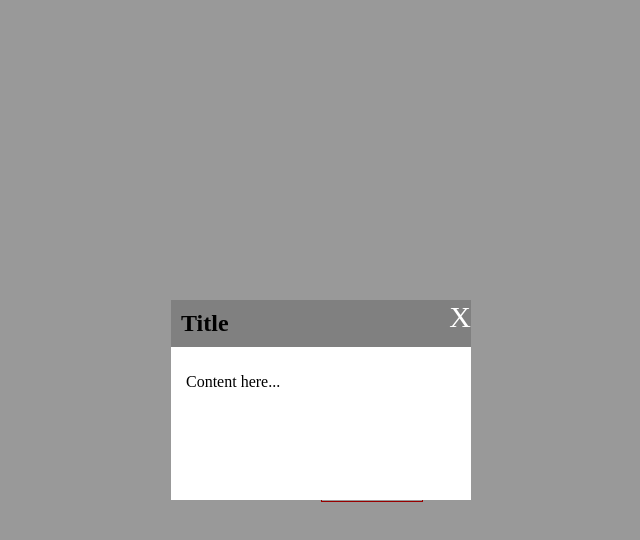
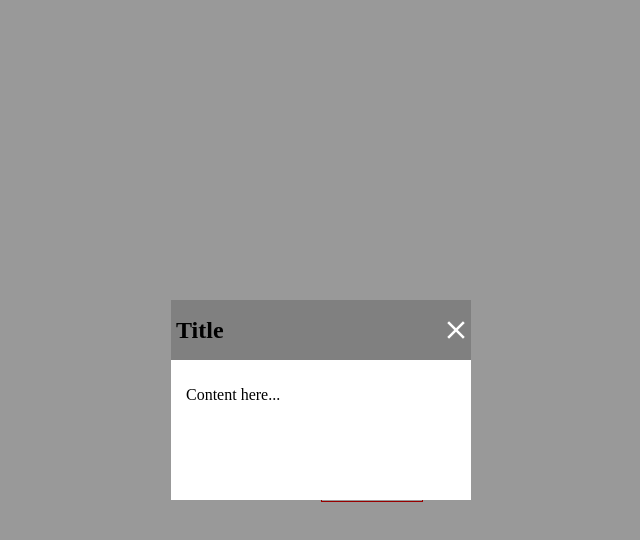
Before and after one commit to wangpin34/learn-css, a plain HTML site: page modal-window.html in a window 1280 px wide. Both pictures are taken after a click on the button "显示". Shown: the whole page, without its empty margins (319-959 px from the left). Drawn offline with Linux system fonts and the light colour scheme.

Commit message:
Update styles

```diff
--- a/modal-window.html
+++ b/modal-window.html
@@ -5,6 +5,7 @@
     <meta http-equiv="Content-Type" content="text/html; charset=utf-8">
     <meta name="viewport" content="width=device-width, initial-scale=1.0">
     <title>模态窗口</title>
+    <link href="https://fonts.googleapis.com/icon?family=Material+Icons" rel="stylesheet">
     <style>
 
     html {
@@ -50,24 +51,34 @@
         background-color: #ffffff;
     }
 
-    div.modal-window .content h2 {
+    div.modal-window .content .header {
+        position: relative;
+        height: 50px;
+        line-height: 50px;
+        padding: 5px;
         background-color: grey;
+    }
+
+    div.modal-window .content .header h2 {
+        width: 90%;
+        height: 90%;
         margin: 0;
-        padding: 10px 10px;
+    }
+
+    div.modal-window .content .header i[name=close] {
+        position: absolute;
+        right: 0;
+        top: calc(50% - 15px);
+        font-size: 30px;
+        color: #ffffff;
+        cursor: pointer;
     }
 
     div.modal-window .content p {
         padding: 10px 15px;
     }
 
-    div.modal-window .content .icon.close {
-        cursor: pointer;
-        position: absolute;
-        top: 0;
-        right: 0;
-        color: #ffffff;
-        font-size: 30px;
-    }
+
 
     </style>
 </head>
@@ -78,9 +89,11 @@
     </div>
 
     <div class="modal-window">
-        <div class="content">
-            <h2>Title</h2>
-            <span class="icon close">X</span>
+        <div class="content itemBox">
+            <div class="header">
+                <h2>Title</h2>
+                <i name="close" class="material-icons md-icon dp48">close</i>
+            </div>
             <p>Content here...</p>
         </div>
     </div>
@@ -98,7 +111,7 @@
              e.stopPropagation();
         });
 
-        document.querySelector('.modal-window .content .icon.close').addEventListener('click', function(e){
+        document.querySelector('.modal-window .content i').addEventListener('click', function(e){
             modalWindow.style.display = 'none';
         });
 
```
